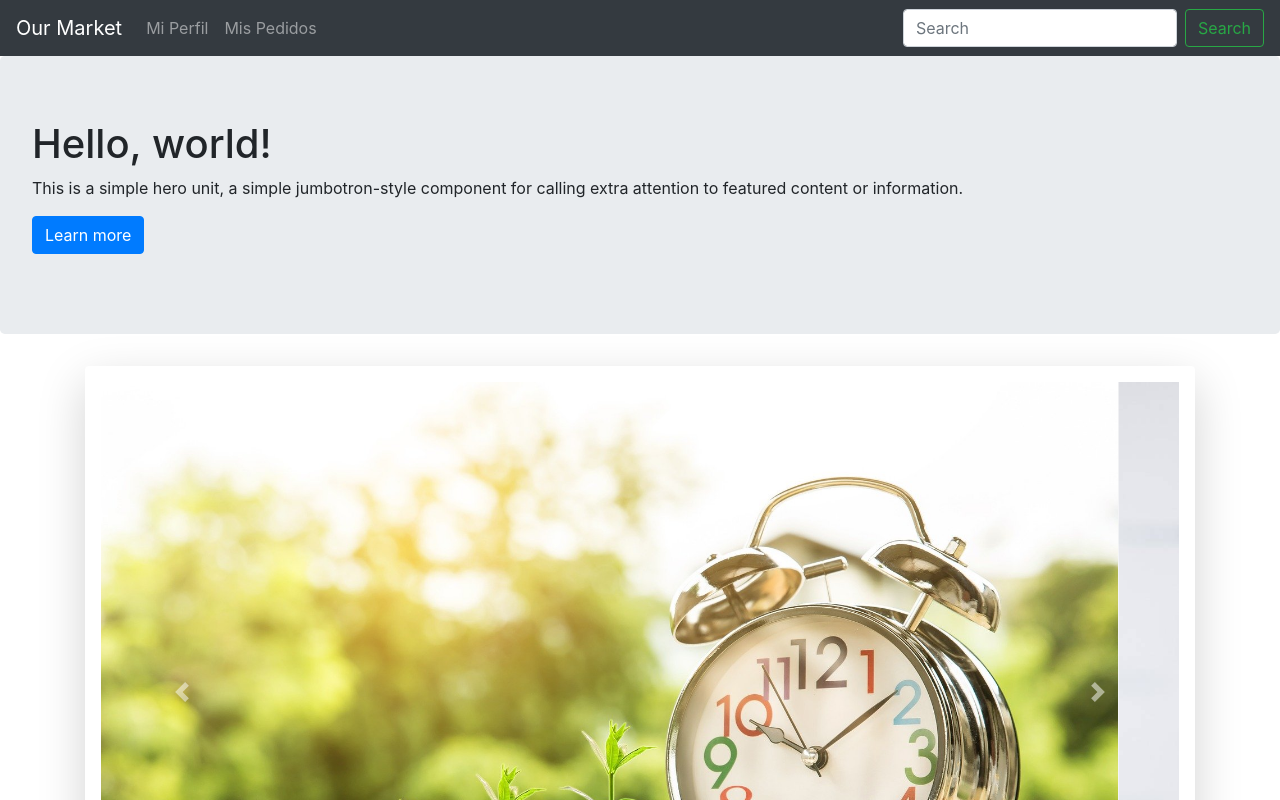
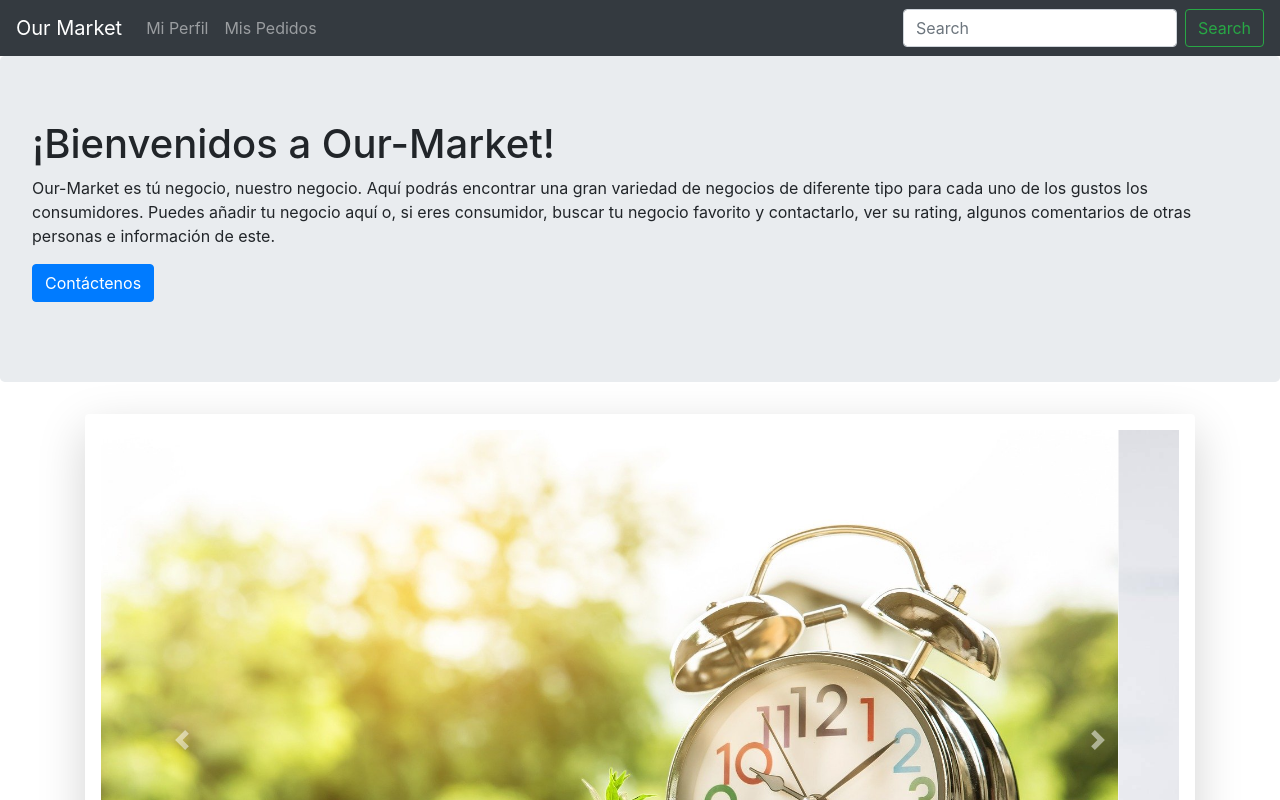
Before and after one commit to andresgobl98/our-market, a React (Create React App) app: page / in a window 1280 px wide. Shown: the top 800 px of the page. Built offline with nearby package versions, Linux system fonts and the light colour scheme.

Commit message:
Update Presentation.js
Jimbotron updated

```diff
--- a/src/Components/Presentation/Presentation.js
+++ b/src/Components/Presentation/Presentation.js
@@ -6,13 +6,15 @@ export default class Presentation extends Component {
     render() {
         return (
             <Jumbotron>
-                <h1>Hello, world!</h1>
+                <h1>¡Bienvenidos a Our-Market!</h1>
                 <p>
-                    This is a simple hero unit, a simple jumbotron-style component for calling
-                    extra attention to featured content or information.
-  </p>
+                    Our-Market es tú negocio, nuestro negocio. Aquí podrás encontrar una gran variedad de negocios
+                    de diferente tipo para cada uno de los gustos los consumidores.
+                    Puedes añadir tu negocio aquí o, si eres consumidor, buscar tu negocio favorito y contactarlo,
+                    ver su rating, algunos comentarios de otras personas e información de este.
+                </p>
                 <p>
-                    <Button variant="primary">Learn more</Button>
+                    <Button variant="primary">Contáctenos</Button>
                 </p>
             </Jumbotron>
         )
```
